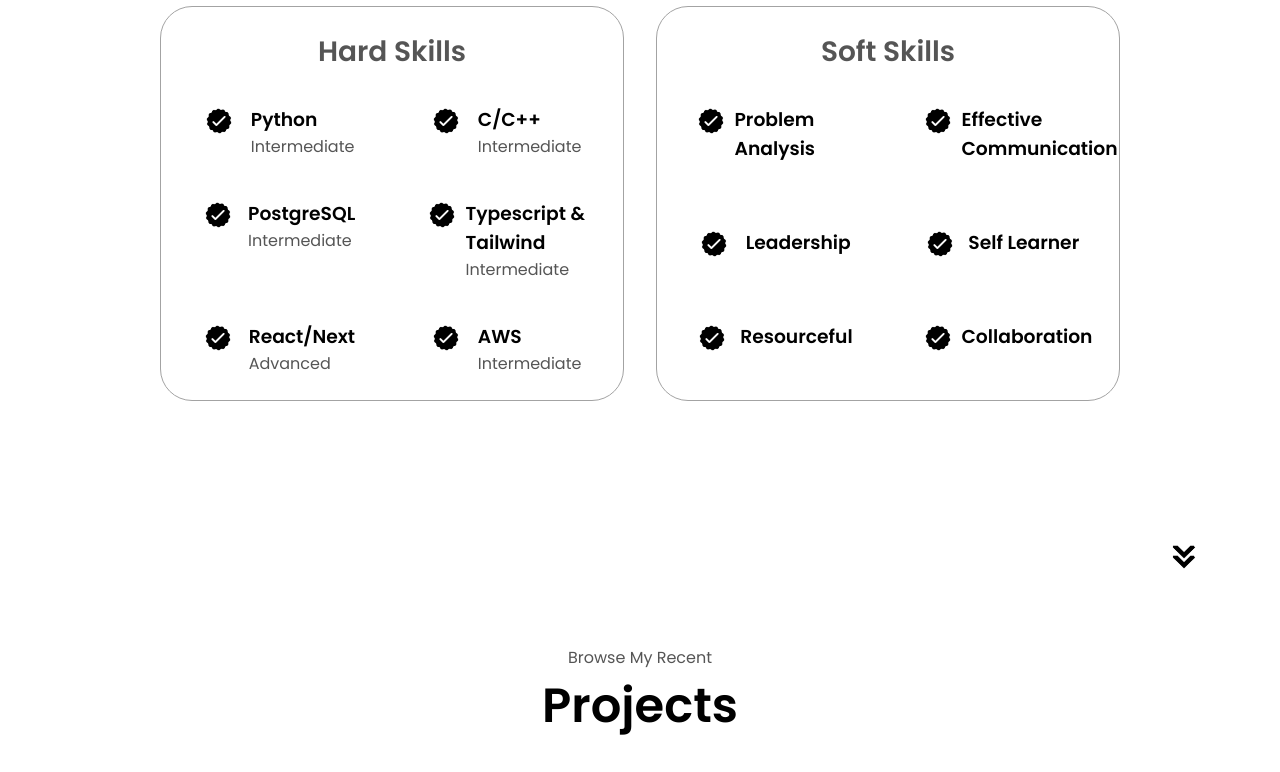
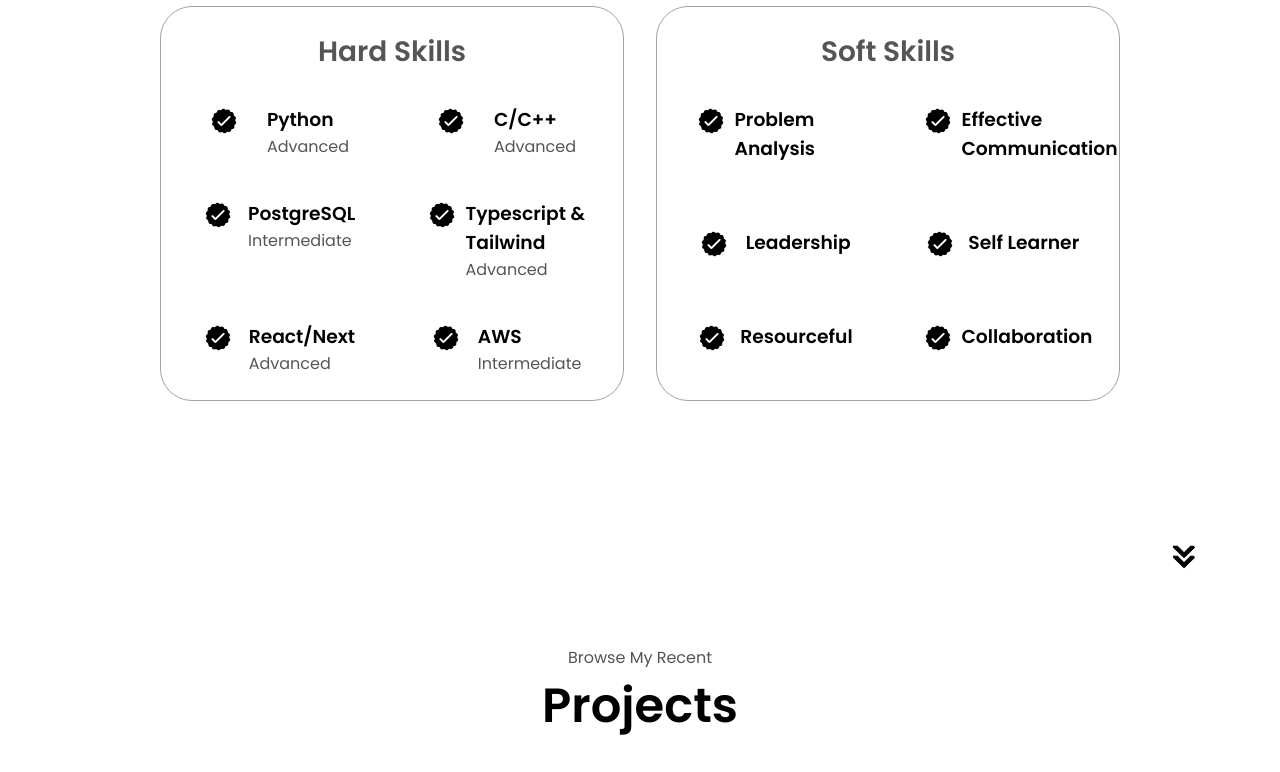
Before and after one commit to noahrizika/noahrizika.github.io, a plain HTML site: page index.html in a window 1280 px wide. Shown: the part 1820-2592 px from the top of the page. Drawn offline with Linux system fonts and the light colour scheme.

Commit message:
Update index.html

```diff
--- a/index.html
+++ b/index.html
@@ -156,7 +156,7 @@
                 />
                 <div>
                   <h3>Python</h3>
-                  <p>Intermediate</p>
+                  <p>Advanced</p>
                 </div>
               </article>
               <article>
@@ -167,7 +167,7 @@
                 />
                 <div>
                   <h3>C/C++</h3>
-                  <p>Intermediate</p>
+                  <p>Advanced</p>
                 </div>
               </article>
               <article>
@@ -189,7 +189,7 @@
                 />
                 <div>
                   <h3>Typescript & Tailwind</h3>
-                  <p>Intermediate</p>
+                  <p>Advanced</p>
                 </div>
               </article>
               <article>
```
